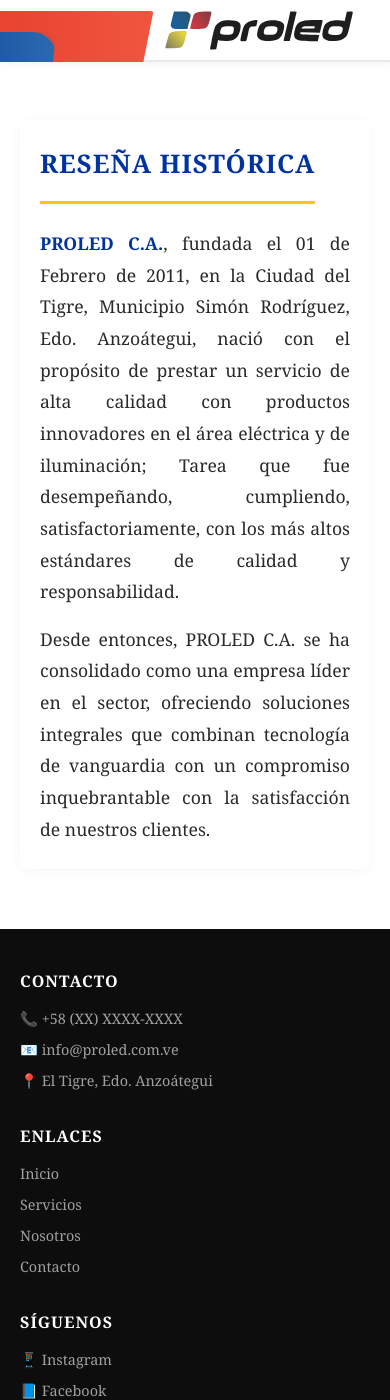
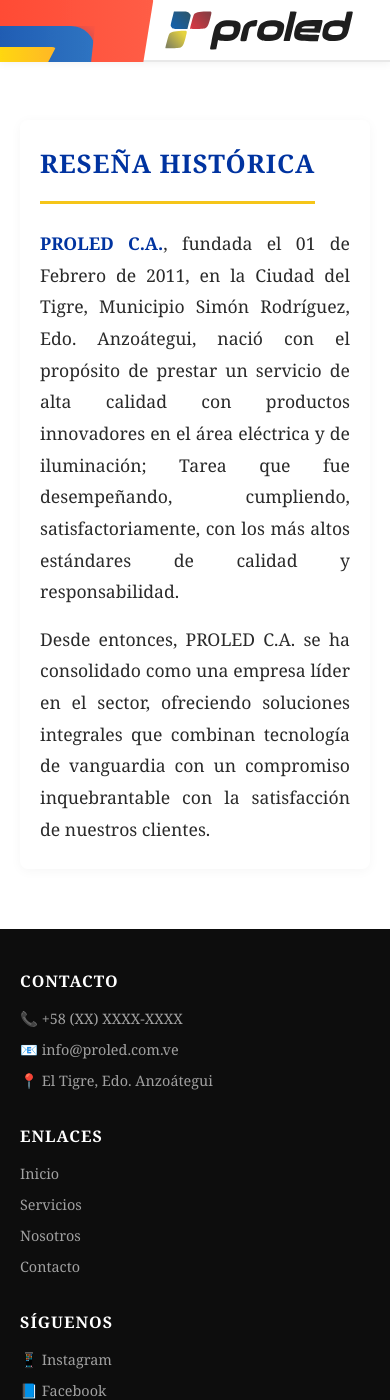
Before and after one commit to ing-nestorgomez/belorp, a Jekyll site: the page built from index.html, in a window 390 px wide and 1400 px high. Built offline with Jekyll 4.4.1, drawn with Linux system fonts in a browser that asks for light colours.

Commit message:
Update styles.css

```diff
--- a/assets/css/styles.css
+++ b/assets/css/styles.css
@@ -368,4 +368,15 @@
   .stripes-container {
     height: 30px;
   }
+  .stripe-red {
+    height: 210%;
+  }
+  .stripe-blue {
+    width: 50%;
+    height: 120%;
+  }
+  .stripe-yellow {
+    width: 40%;
+    height: 50%;
+  }
 }
```
